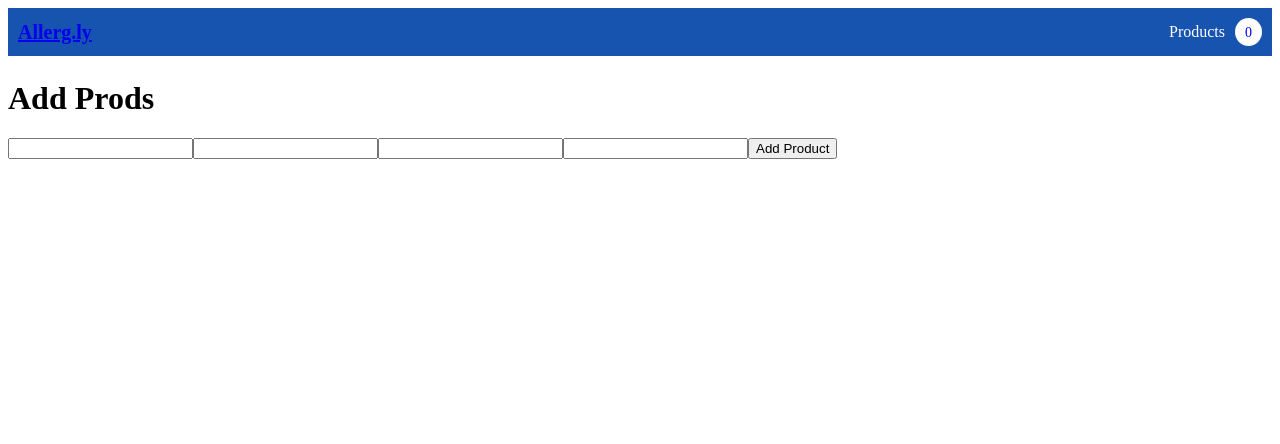
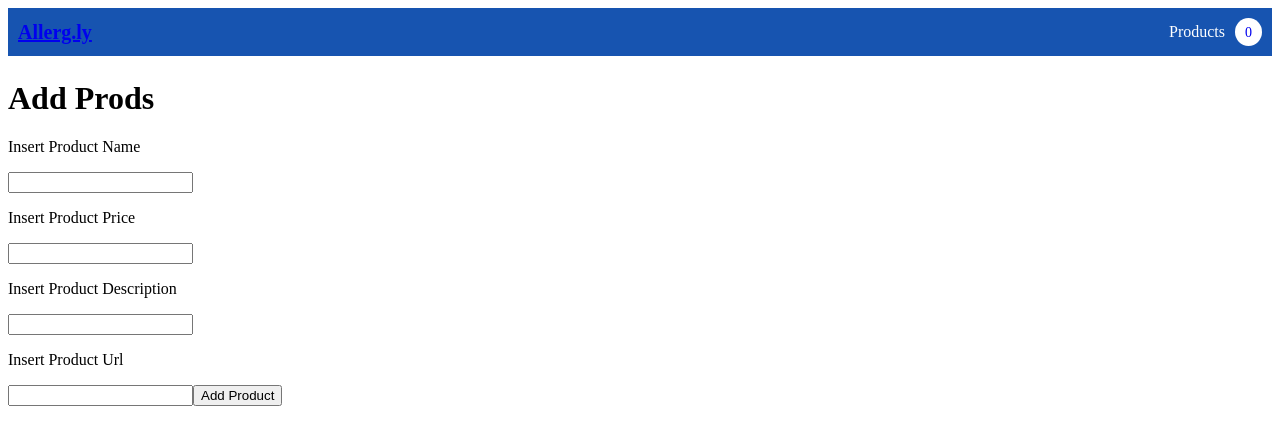
Before and after one commit to Greghi2000/shopping-cart-simulator, a React (Create React App) app in the folder client/: page /products/add-new-product in a window 1280 px wide. Shown: the top 444 px of the page. Built offline with nearby package versions, Linux system fonts and the light colour scheme.

Commit message:
Fixed addProduct component

```diff
--- a/client/src/App.js
+++ b/client/src/App.js
@@ -28,7 +28,7 @@ function App() {
 // is defined here, it will now know when you click on anything that has that link where to send you and what to display
 
 //WHAT IS LEFT TO DO:
-//Add new product app
+//Make sure the cart is updated to state and actually shows right number when on prods
 //Edit quantity in cart
 //Refactor router routes to include controllers
 //Refactor react so pages are being used
--- a/client/src/components/AddProduct.js
+++ b/client/src/components/AddProduct.js
@@ -16,24 +16,23 @@ const AddProduct = () => {
             "title": productName,
             "price": productPrice,
             "description": productDescription,
-            "ImageURL": productImageUrl
+            "imageURL": productImageUrl
         }
         addProduct(addedProductData).then(() => {
             // navigate('/products')
+            form.reset()
         })
         console.log(addedProductData)
     }
-
-    setAddedProductData()
 
     return (
         <>
         <h1>Add Prods</h1>
         <form onSubmit={handleSubmit}>
-            <input type="text" name="product-name" id="" />
-            <input type="text" name="product-price" id="" />
-            <input type="text" name="product-description" id="" />
-            <input type="text" name="product-image-url" id="" />
+            <p>Insert Product Name</p> <input type="text" name="product-name" id="" />
+            <p>Insert Product Price</p> <input type="text" name="product-price" id="" />
+            <p>Insert Product Description</p> <input type="text" name="product-description" id="" />
+            <p>Insert Product Url</p> <input type="text" name="product-image-url" id="" />
             <button type="submit">Add Product</button>
         </form>
         </>
```
